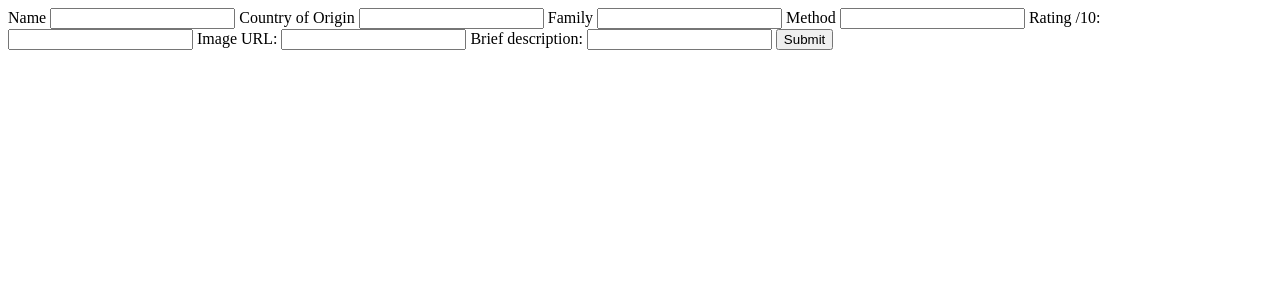
After one commit to mtmgoliath/project2-collectors-app, a PHP site: page /upload-form.php in a window 1280 px wide. The commit adds this page. Shown: the top 300 px of the page. Run offline with PHP 8.4, Linux system fonts and the light colour scheme.

Commit message:
experiments with forms"

```diff
--- a/populate-taxidermy-content.php
+++ b/populate-taxidermy-content.php
@@ -1,6 +1,9 @@
 <?php
 
 ///INDEX POSITION//
+///SPLITS RESULTS INTO A ROW FOR EACH INNER ARRAY,
+/// CREATES A LONG STRING WITH THE RESULTS BASED ON NUMBER OF ROWS
+/// THIS WILL UPDATE AUTOMATICALLY AS DB GROWS
 function populateItems(array $results) :string {
     $collectionString = '';
     foreach ($results as $row) {
@@ -10,6 +13,8 @@ function populateItems(array $results) :string {
 }
 
 //ASSOCIATIVE POSITION//
+//TAKES AN ARRAY AND CONVERTS INTO CONCATENATED STRING USING ARRAY KEYS TO FILL IN THE GAPS
+//THIS CAN THEN BE FED INTO THE FOREACH LOOP TO GENERATE THE HTML
 function populateItem(array $row) : string {
     $rowString = '<li class="collection_item "><div class="stats"><span class="image_wrapper">';
     $rowString .= '<img src="' . $row['image'] . '"';
--- /dev/null
+++ b/upload-form.php
@@ -0,0 +1,27 @@
+<?php
+session_start();
+
+if (isset($_POST['item-name'])) {
+    header('location:/project-collectors-app/data-items.php');
+}
+?>
+
+<html>
+    <form action="data-items.php" method="post" name="upload-form">
+        <label for="item-name">Name</label>
+        <input name="item-name" type="text"/>
+        <label for="item-origin">Country of Origin</label>
+        <input name="item-origin" type="text"/>
+        <label for="item-family">Family</label>
+        <input name="item-family" type="text"/>
+        <label for="item-method">Method</label>
+        <input name="item-method" type="text"/>
+        <label for="item-rating">Rating /10:</label>
+        <input name="item-rating" type="text"/>
+        <label for="item-image">Image URL:</label>
+        <input name="item-image" type="text"/>
+        <label for="item-description">Brief description:</label>
+        <input name="item-description" type="text"/>
+        <input type="submit">
+    </form>
+</html>
```
Also changed, not shown: data-items.php (added, +24 -0 lines), test/populate-taxidermy-content.php (+0 -9 lines).
